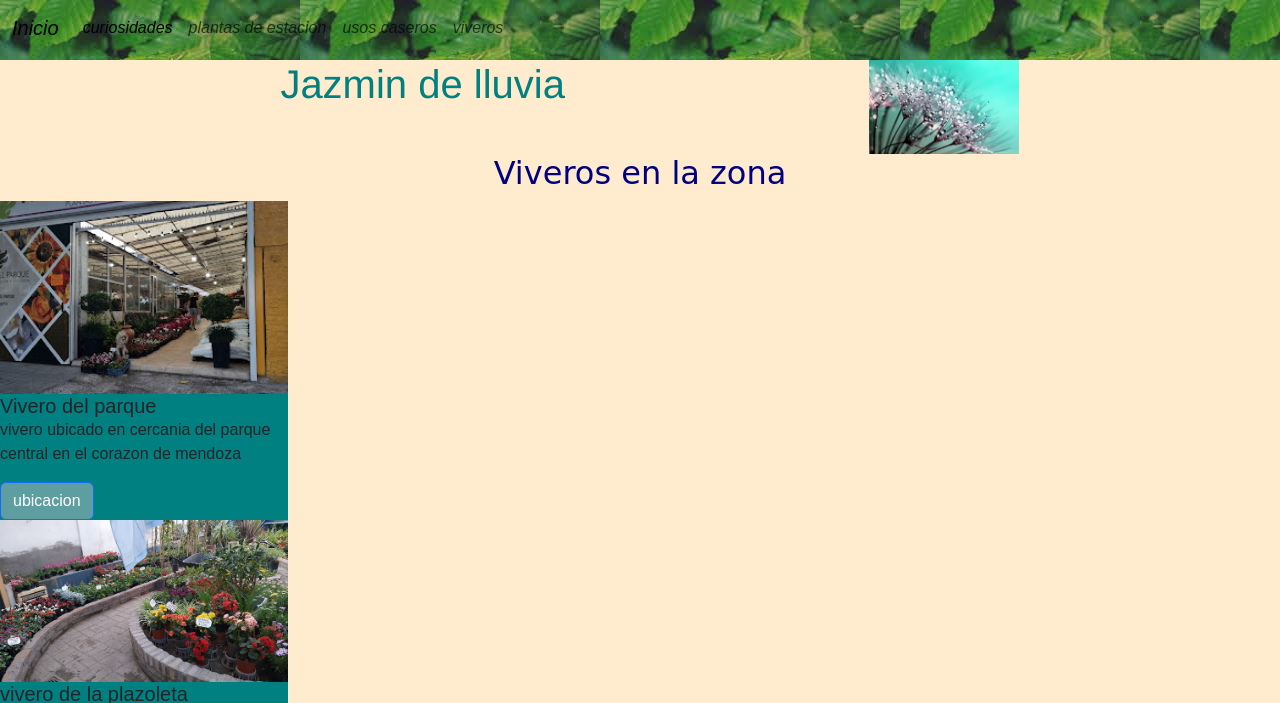
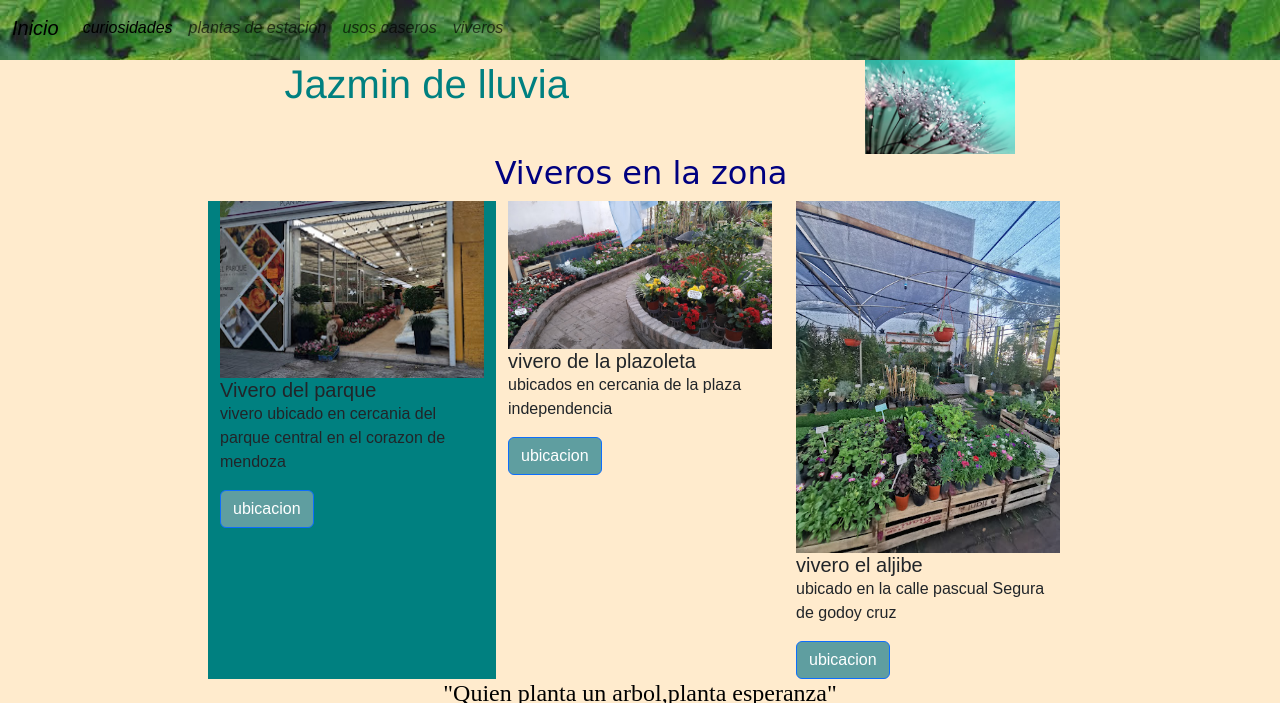
Before and after one commit to Beningazza01/CODERPARTE2, a plain HTML site: page htmls/viverosenlazona.html in a window 1280 px wide. Shown: the top 703 px of the page. Drawn offline with nearby package versions, Linux system fonts and the light colour scheme.

Commit message:
mejorado

```diff
--- a/htmls/viverosenlazona.html
+++ b/htmls/viverosenlazona.html
@@ -1,5 +1,6 @@
 <!DOCTYPE html>
 <html lang="en">
+
 <head>
   <link rel="shortcut icon" href="../img/buda.jpg">
   <meta charset="UTF-8">
@@ -12,12 +13,12 @@
 </head>
 
 <body>
-    <body>
   <header>
     <nav class="navbar navbar-expand-lg bg-body-tertiary">
       <div class="container-fluid">
         <a class="navbar-brand" href="../index.html">Inicio</a>
-                    <button class="navbar-toggler" type="button" data-bs-toggle="collapse" data-bs-target="#navbarNav" aria-controls="navbarNav" aria-expanded="false" aria-label="Toggle navigation">
+        <button class="navbar-toggler" type="button" data-bs-toggle="collapse" data-bs-target="#navbarNav"
+          aria-controls="navbarNav" aria-expanded="false" aria-label="Toggle navigation">
           <span class="navbar-toggler-icon toggler-icon-mine"></span>
         </button>
         <div class="collapse navbar-collapse" id="navbarNav">
@@ -40,26 +41,37 @@
     </nav>
   </header>
   <main>
+    <div class="container-fluid">
       <div class="row">
-            <div class="col-8 col-sm-4 col-lg-8"><h1>Jazmin de lluvia</h1></div>
-            <div class="col-4 col-sm-8 col-lg-4"><img src="../img/water-droplets-dandelion-seeds.jpg" width="150" heigth="250" alt="plantas"></div>
-        </main>
+        <div class="col-8 col-sm-4 col-lg-8">
+          <h1>Jazmin de lluvia</h1>
+        </div>
+        <div class="col-4 col-sm-8 col-lg-4"><img src="../img/water-droplets-dandelion-seeds.jpg" width="150"
+            heigth="250" alt="plantas">
+        </div>
+      </div>
       <section>
+        <div class="row d-flex justify-content-center">
           <h2 class="v3">Viveros en la zona </h2>
           <div class="card1" style="width: 18rem;">
             <img src="../img/2023-04-29.jpg" class="card-img-top" alt="...">
             <div class="card-body">
               <h5 class="card-title">Vivero del parque </h5>
-              <p class="card-text">vivero ubicado en cercania del parque central en  el corazon de mendoza</p>
-              <a href="https://www.google.com/maps/dir//Av.+Per%C3%BA+2680,+M5500+Mendoza/@-32.8718385,-68.9143012,12z/data=!3m1!4b1!4m8!4m7!1m0!1m5!1m1!1s0x967e0eda27d0a62d:0x1ec84a5d094dcfa0!2m2!1d-68.844261!2d-32.871858?entry=ttu" class="btn btn-primary">ubicacion</a>
+              <p class="card-text">vivero ubicado en cercania del parque central en el corazon de mendoza</p>
+              <a href="https://www.google.com/maps/dir//Av.+Per%C3%BA+2680,+M5500+Mendoza/@-32.8718385,-68.9143012,12z/data=!3m1!4b1!4m8!4m7!1m0!1m5!1m1!1s0x967e0eda27d0a62d:0x1ec84a5d094dcfa0!2m2!1d-68.844261!2d-32.871858?entry=ttu"
+                class="btn btn-primary">ubicacion</a>
             </div>
+          </div>
+
           <div class="card2" style="width: 18rem;">
             <img src="../img/vivero de la plazoleta.jpg" class="card-img-top" alt="...">
             <div class="card-body">
               <h5 class="card-title">vivero de la plazoleta</h5>
               <p class="card-text">ubicados en cercania de la plaza independencia</p>
-                  <a href="https://goo.gl/maps/aLWv7zZm6F8WyEEDA"class="btn btn-primary">ubicacion</a>
+              <a href="https://goo.gl/maps/aLWv7zZm6F8WyEEDA" class="btn btn-primary">ubicacion</a>
             </div>
+          </div>
+
           <div class="card3" style="width: 18rem;">
             <img src="../img/vivero el aljibe.jpg" class="card-img-top" alt="...">
             <div class="card-body">
@@ -69,15 +81,20 @@
             </div>
           </div>
       </section>
+  </main>
   <footer>
     <h4>"Quien planta un arbol,planta esperanza"</h4>
+    <div class="container-fluid">
       <div class="row">
         <a class="col-4 col-sm-4 col-lg-4" href="https://www.youtube.com/@PlanetaJardin">youtube</a>
         <img class="col-4 col-sm-4 col-lg-4" src="../img/logo.jpg" alt="giro planta">
         <a class="col-4 col-sm-4 col-lg-4" href="https://www.instagram.com/planeta.jardin/?hl=es">instagram</a>
+      </div>
+    </div>
   </footer>
   <script src="https://cdn.jsdelivr.net/npm/bootstrap@5.3.0/dist/js/bootstrap.bundle.min.js"
     integrity="sha384-geWF76RCwLtnZ8qwWowPQNguL3RmwHVBC9FhGdlKrxdiJJigb/j/68SIy3Te4Bkz"
     crossorigin="anonymous"></script>
 </body>
+
 </html>
```
Also changed, not shown: htmls/curiosidades.html (+24 -9 lines), htmls/plantasdeestacion.html (+28 -9 lines), htmls/usoscaserosymedicinales.html (+18 -4 lines), index.html (+31 -10 lines), mobile/curiosidades.html (+24 -10 lines), mobile/usoscaserosymedicinales.html (+17 -5 lines). Lines whose indentation alone changed are shown as unchanged.
